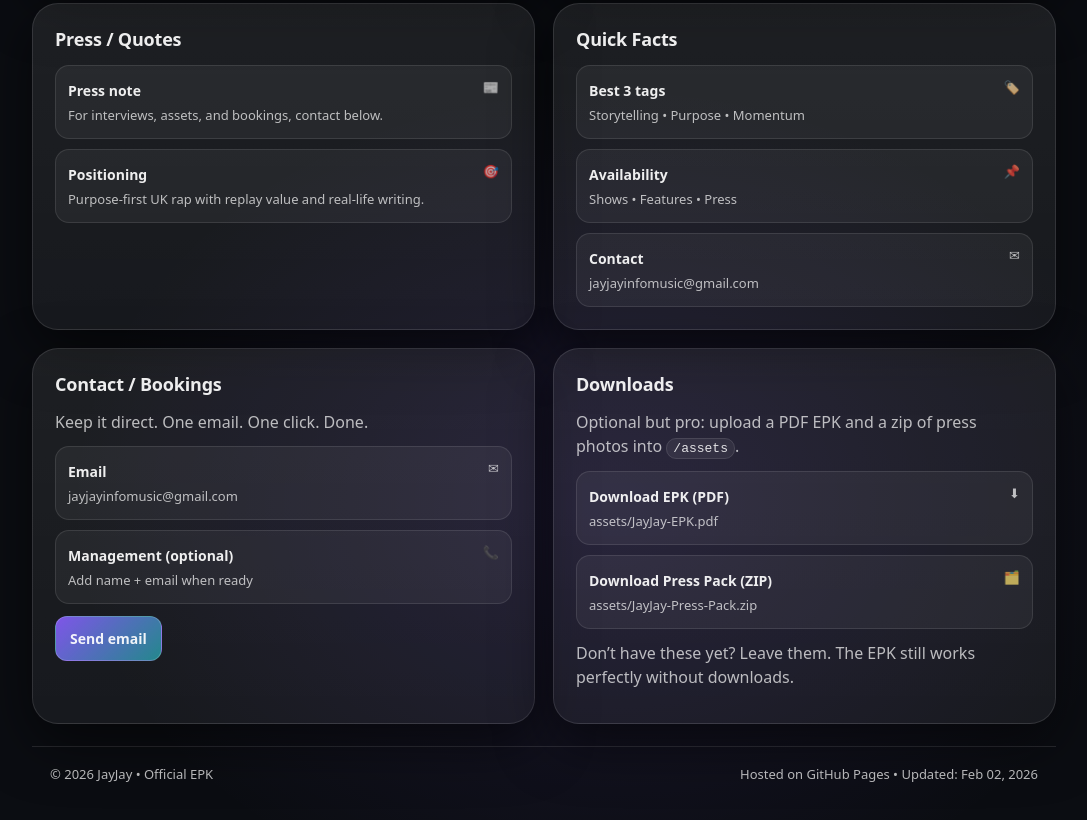
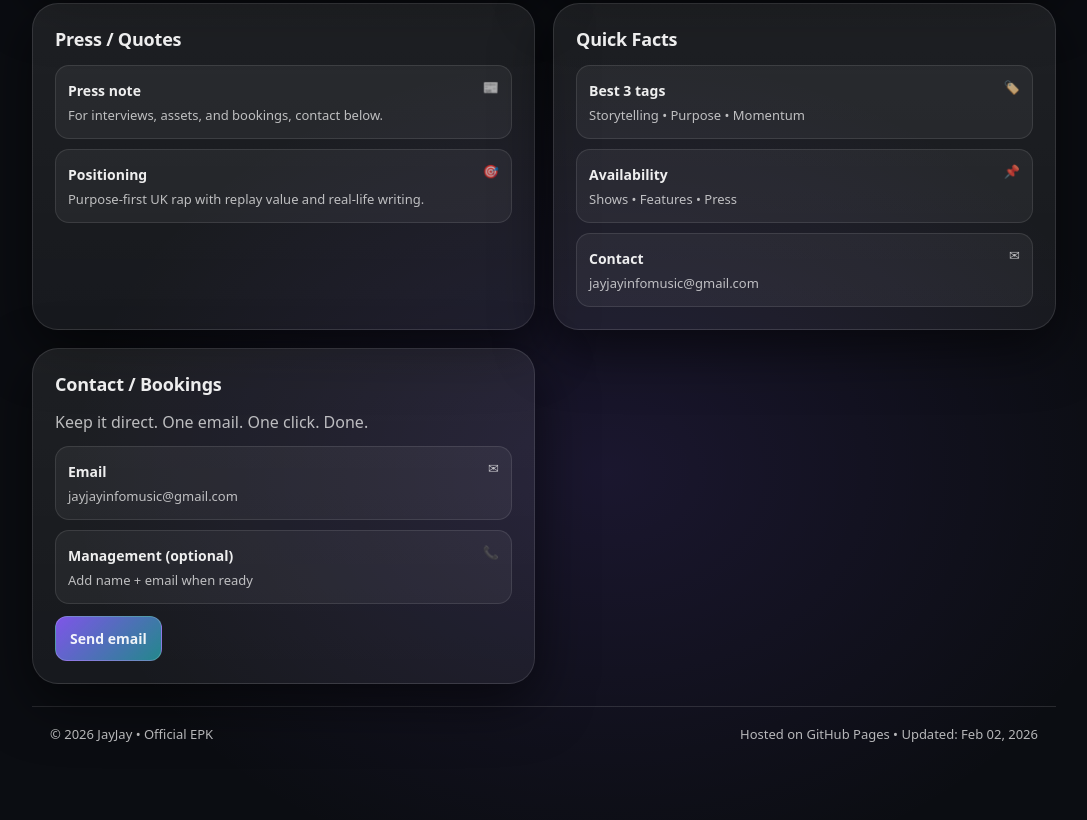
Before and after one commit to jayjayinfomusic-glitch/jayjayinfomusic-glitch.github.io, a plain HTML site: page index.html in a window 1280 px wide. Shown: the part 1630-2450 px from the top of the page, without its empty margins (96-1183 px from the left). Drawn offline with Linux system fonts and the light colour scheme.

Commit message:
Update index.html

```diff
--- a/index.html
+++ b/index.html
@@ -477,32 +477,7 @@ JayJay makes purpose-driven UK rap with impact beyond the music.          </p>
         </div>
       </div>
 
-      <div class="card section">
-        <h2>Downloads</h2>
-        <p>
-          Optional but pro: upload a PDF EPK and a zip of press photos into <code>/assets</code>.
-        </p>
-        <div class="list">
-          <a class="item" href="assets/JayJay-EPK.pdf" download>
-            <div>
-              <strong>Download EPK (PDF)</strong><br />
-              <span>assets/JayJay-EPK.pdf</span>
-            </div>
-            <span>⬇</span>
-          </a>
-          <a class="item" href="assets/JayJay-Press-Pack.zip" download>
-            <div>
-              <strong>Download Press Pack (ZIP)</strong><br />
-              <span>assets/JayJay-Press-Pack.zip</span>
-            </div>
-            <span>🗂️</span>
-          </a>
-        </div>
 
-        <p class="muted" style="margin-top:12px;">
-          Don’t have these yet? Leave them. The EPK still works perfectly without downloads.
-        </p>
-      </div>
     </section>
 
     <footer>
```
